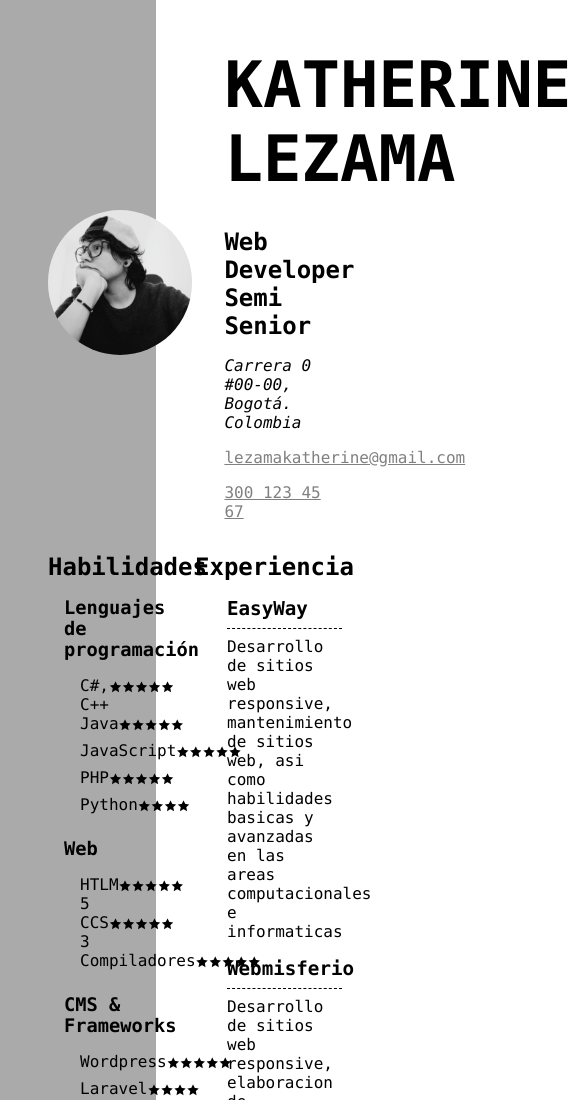
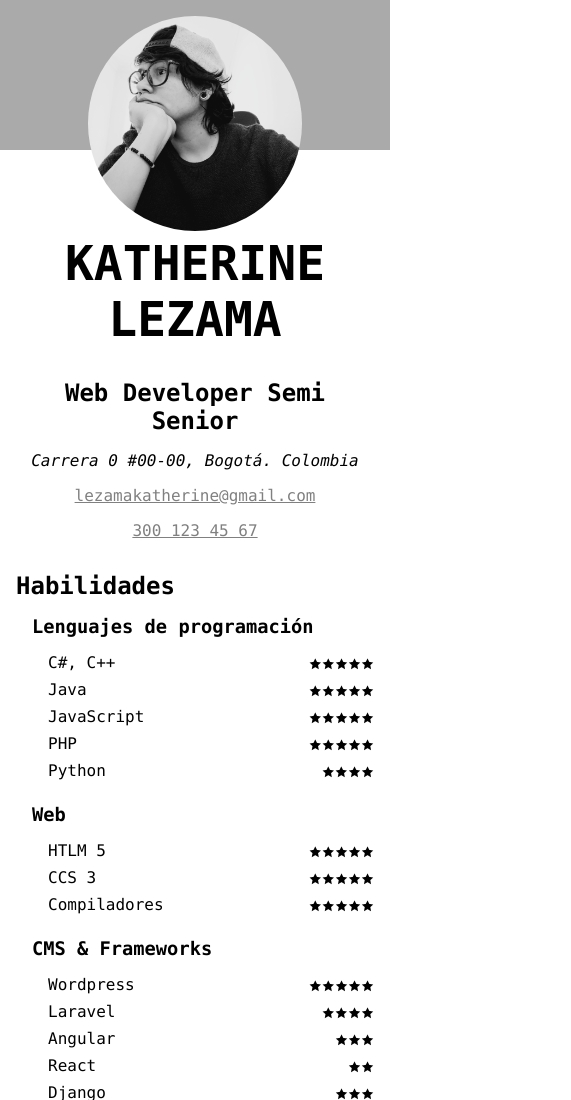
Before and after one commit to TataLezama/practica-css, a plain HTML site: page hoja-de-vida/index.html in a window 390 px wide. Shown: the top 1100 px of the page, 571 px wide, since content can reach past the window. Drawn offline with Linux system fonts and the light colour scheme.

Commit message:
Agregando responsive a hoja de vida

```diff
--- a/hoja-de-vida/index.html
+++ b/hoja-de-vida/index.html
@@ -3,6 +3,7 @@
 <head>
     <meta charset="utf-8" />
     <title>Curriculum Vitae de Bruce Wayne</title>
+    <meta name="viewport" content="width=device-width, initial-scale=1">
 </head>
 <link rel="stylesheet" href="styles.css" />
 <body>
--- a/hoja-de-vida/styles.css
+++ b/hoja-de-vida/styles.css
@@ -40,6 +40,7 @@ address {
     font-size: 1rem;
 }
 .header {
+    width: 100%;
     display: flex;
     align-items: center;
     justify-content: space-between;
@@ -74,6 +75,7 @@ address {
     margin-top: 1rem;
 }
 .content {
+    width: 100%;
     display: flex;
     justify-content: space-between;
     margin-top: 2rem;
@@ -98,3 +100,39 @@ address {
     border-bottom: 1px dashed black;
     margin-bottom: 0.5rem;
 }
+@media (max-width: 991px) {
+    .study {
+        width: 58%;
+    }
+}
+@media (max-width: 767px) {
+    body {
+        padding: 1rem;
+    }
+    h1 {
+        font-size: 3rem;
+    }
+    body:before {
+        content: '';
+        width: 100vw;
+        height: 150px;
+        min-height: 0;
+    }
+    .photo {
+        margin-left: auto;
+        margin-right: auto;
+    }
+    .header {
+        text-align: center;
+    }
+    .content, .header {
+        display: block;
+    }
+    .study {
+        margin-top: 2rem;
+    }
+    .info-container, .study, .info {
+        width: 100%;
+        padding-left: 0;
+    }
+}
```
